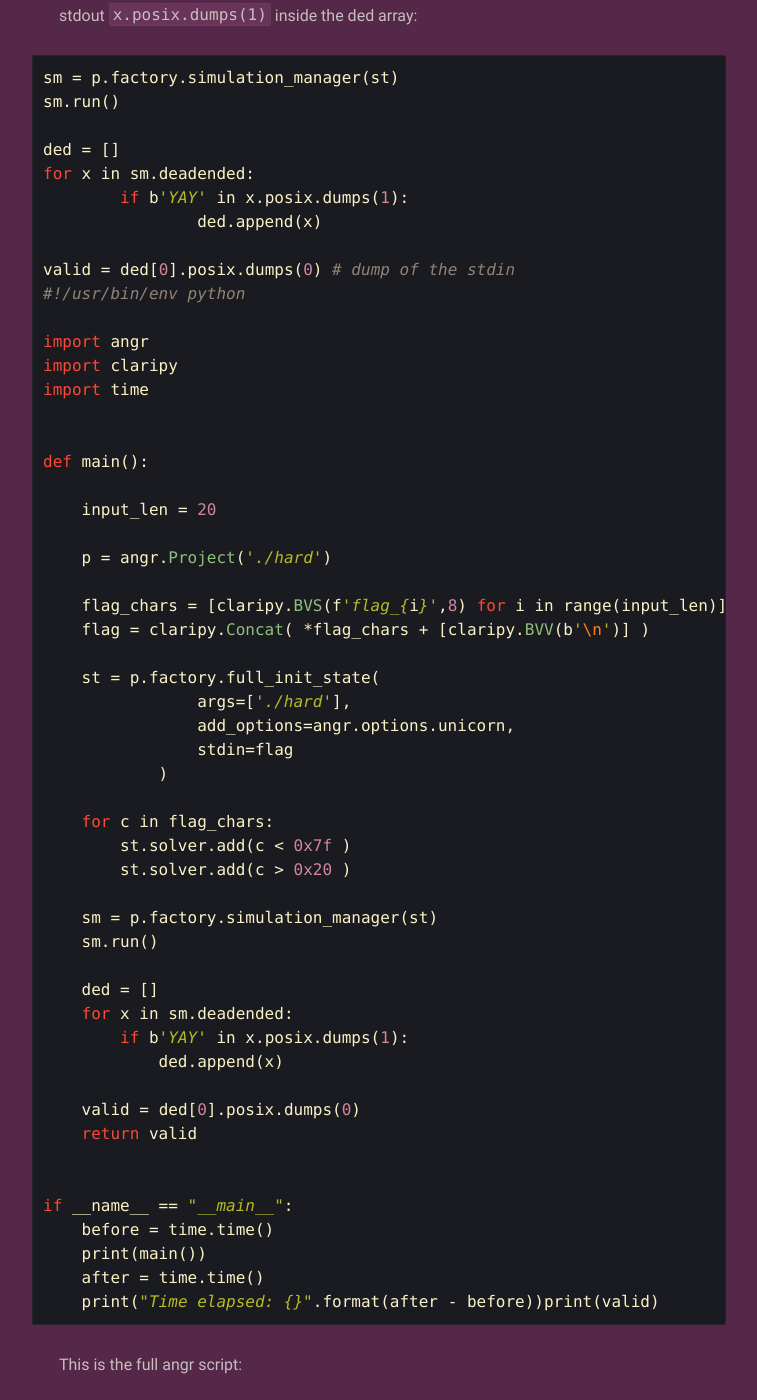
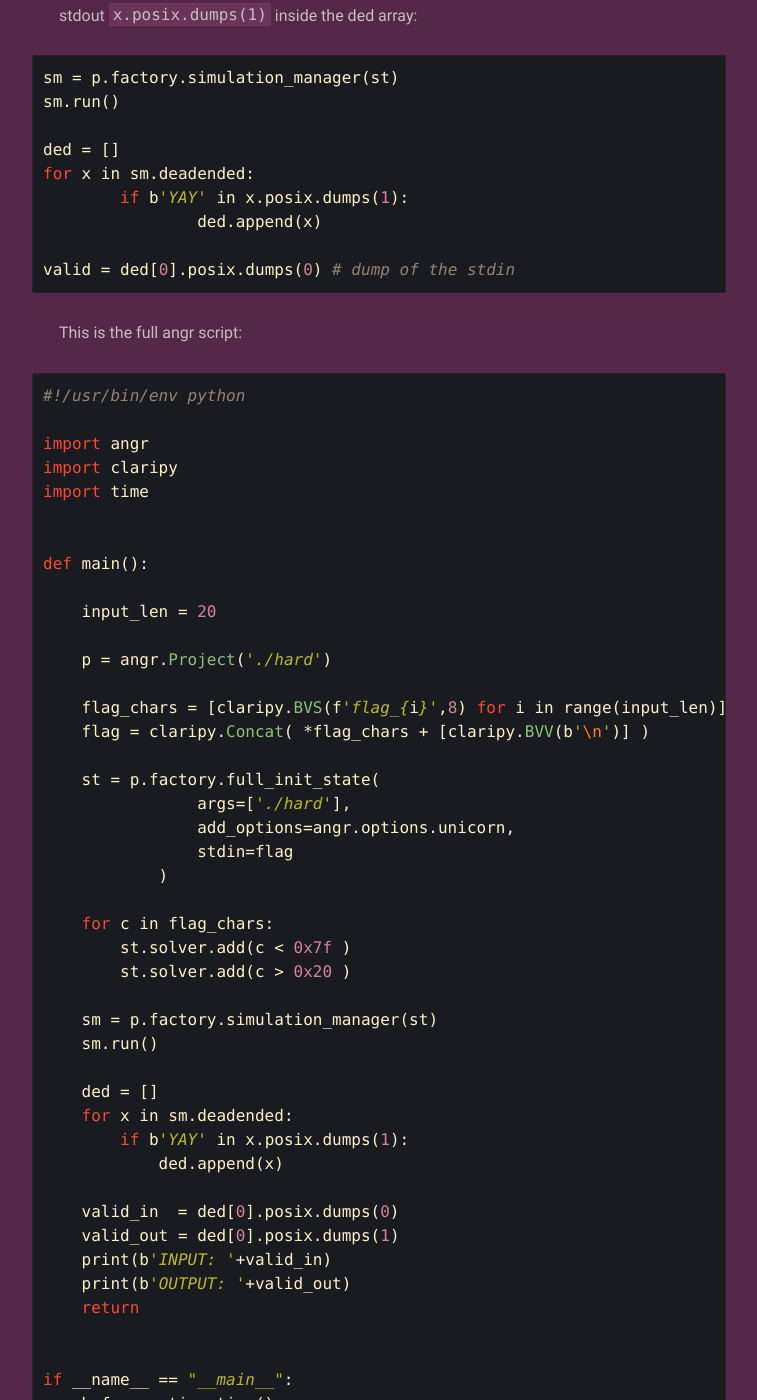
Before and after one commit to HACKappatoi/HACKappatoi.github.io, a Jekyll site: the page built from _posts/Un-machined_Aerial_System/2021-04-12-unmachined_aerial_system.md, in a window 1280 px wide and 1400 px high, scrolled down 2236 px. Shown: the whole window, without its empty margins (261-1018 px from the left). Built offline with Jekyll 4.4.1, drawn with Linux system fonts in a browser that asks for light colours.

Commit message:
error cp

````diff
--- a/_posts/Un-machined_Aerial_System/2021-04-12-unmachined_aerial_system.md
+++ b/_posts/Un-machined_Aerial_System/2021-04-12-unmachined_aerial_system.md
@@ -89,49 +89,6 @@
                 ded.append(x)
 
 valid = ded[0].posix.dumps(0) # dump of the stdin
-#!/usr/bin/env python
-
-import angr
-import claripy
-import time
-
-
-def main():
-
-    input_len = 20
-
-    p = angr.Project('./hard')
-
-    flag_chars = [claripy.BVS(f'flag_{i}',8) for i in range(input_len)]
-    flag = claripy.Concat( *flag_chars + [claripy.BVV(b'\n')] )
-
-    st = p.factory.full_init_state(
-                args=['./hard'],
-                add_options=angr.options.unicorn,
-                stdin=flag
-            )
-
-    for c in flag_chars:
-        st.solver.add(c < 0x7f )
-        st.solver.add(c > 0x20 )
-
-    sm = p.factory.simulation_manager(st)
-    sm.run()
-
-    ded = []
-    for x in sm.deadended:
-        if b'YAY' in x.posix.dumps(1):
-            ded.append(x)
-
-    valid = ded[0].posix.dumps(0)
-    return valid
-
-
-if __name__ == "__main__":
-    before = time.time()
-    print(main())
-    after = time.time()
-    print("Time elapsed: {}".format(after - before))print(valid)
 ```
 
 
````
